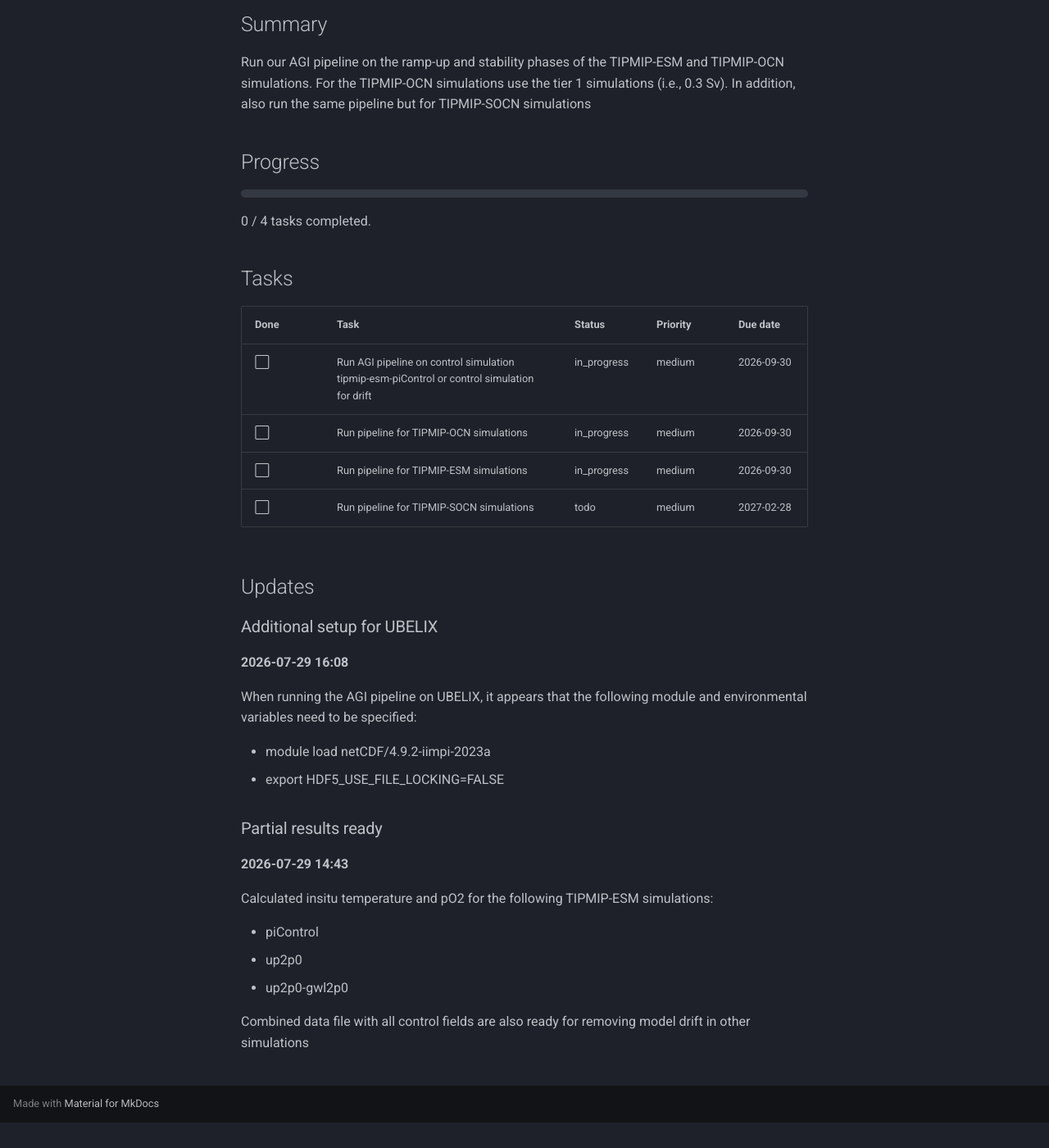
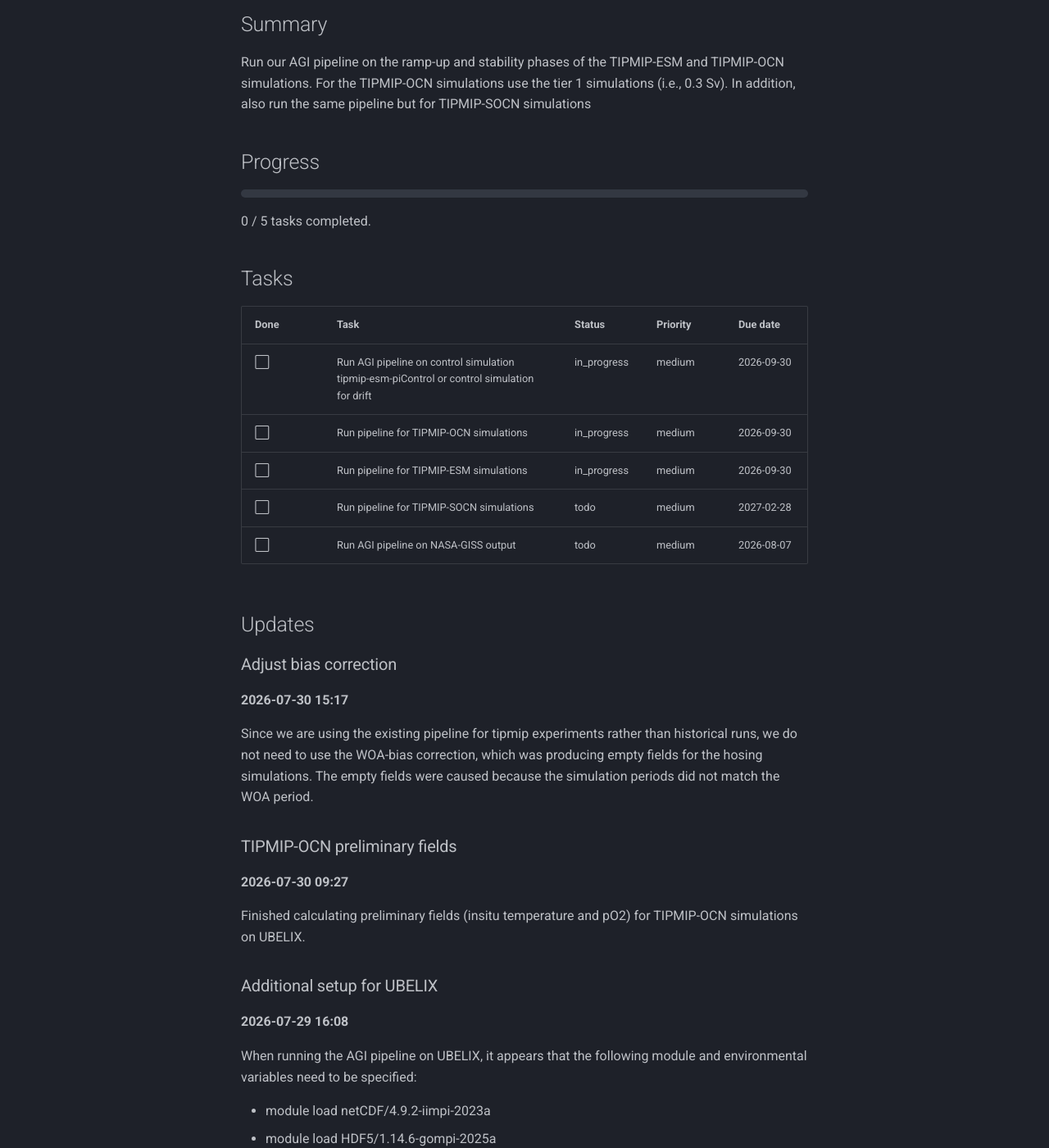
Before and after one commit to ursho2552/urs-research-atlas, an MkDocs documentation site: the page built from docs/projects/agi-on-ramp-up-and-stability-phases-of-tipmip-esm-and-tipmip-ocn.md, in a window 1280 px wide and 1400 px high, scrolled down 419 px. Shown: the whole window at 82% size. Built offline with MkDocs 1.6.1 and Material for MkDocs 9.7.7, drawn with Linux system fonts in a browser that asks for light colours; before the commit the page ends 1788 px from its top, so only the background shows below that; some of the changed text lies outside the part shown.

Commit message:
Updated progress in AGI analysis of TIPMIP simulations

```diff
--- a/docs/projects/agi-on-ramp-up-and-stability-phases-of-tipmip-esm-and-tipmip-ocn.md
+++ b/docs/projects/agi-on-ramp-up-and-stability-phases-of-tipmip-esm-and-tipmip-ocn.md
@@ -5,7 +5,7 @@
 <span class="ra-badge ra-badge-active">active</span>
 
 **Area:** Climate model diagnostics
-**Updated:** 2026-07-29 16:08
+**Updated:** 2026-07-30 15:56
 **Tags:** `TIPMIP` `AMOC` `AGI`
 
 ## Summary
@@ -16,7 +16,7 @@ Run our AGI pipeline on the ramp-up and stability phases of the TIPMIP-ESM and T
 
 <div class="ra-progress"><div class="ra-progress-bar" style="width: 0%"></div></div>
 
-0 / 4 tasks completed.
+0 / 5 tasks completed.
 
 ## Tasks
 
@@ -26,8 +26,27 @@ Run our AGI pipeline on the ramp-up and stability phases of the TIPMIP-ESM and T
 | ⬜ | Run pipeline for TIPMIP-OCN simulations | in_progress | medium | 2026-09-30 |
 | ⬜ | Run pipeline for TIPMIP-ESM simulations | in_progress | medium | 2026-09-30 |
 | ⬜ | Run pipeline for TIPMIP-SOCN simulations | todo | medium | 2027-02-28 |
+| ⬜ | Run AGI pipeline on NASA-GISS output | todo | medium | 2026-08-07 |
 
 ## Updates
+
+
+### Adjust bias correction
+
+**2026-07-30 15:17**
+
+Since we are using the existing pipeline for tipmip experiments rather than historical runs, we do not need to use the WOA-bias correction, which was producing empty fields for the hosing simulations. The empty fields were caused because the simulation periods did not match the WOA period.
+
+
+
+
+### TIPMIP-OCN preliminary fields
+
+**2026-07-30 09:27**
+
+Finished calculating preliminary fields (insitu temperature and pO2) for TIPMIP-OCN simulations on UBELIX.
+
+
 
 
 ### Additional setup for UBELIX
@@ -37,6 +56,7 @@ Run our AGI pipeline on the ramp-up and stability phases of the TIPMIP-ESM and T
 When running the AGI pipeline on UBELIX, it appears that the following module and environmental variables need to be specified:
 
 - module load netCDF/4.9.2-iimpi-2023a
+- module load HDF5/1.14.6-gompi-2025a
 - export HDF5_USE_FILE_LOCKING=FALSE
 
 
```
Also changed, not shown: content/projects/agi-on-ramp-up-and-stability-phases-of-tipmip-esm-and-tipmip-ocn.yml (+25 -2 lines), docs/index.md (+21 -21 lines), docs/projects/index.md (+1 -1 lines), docs/todo.md (+2 -1 lines).
